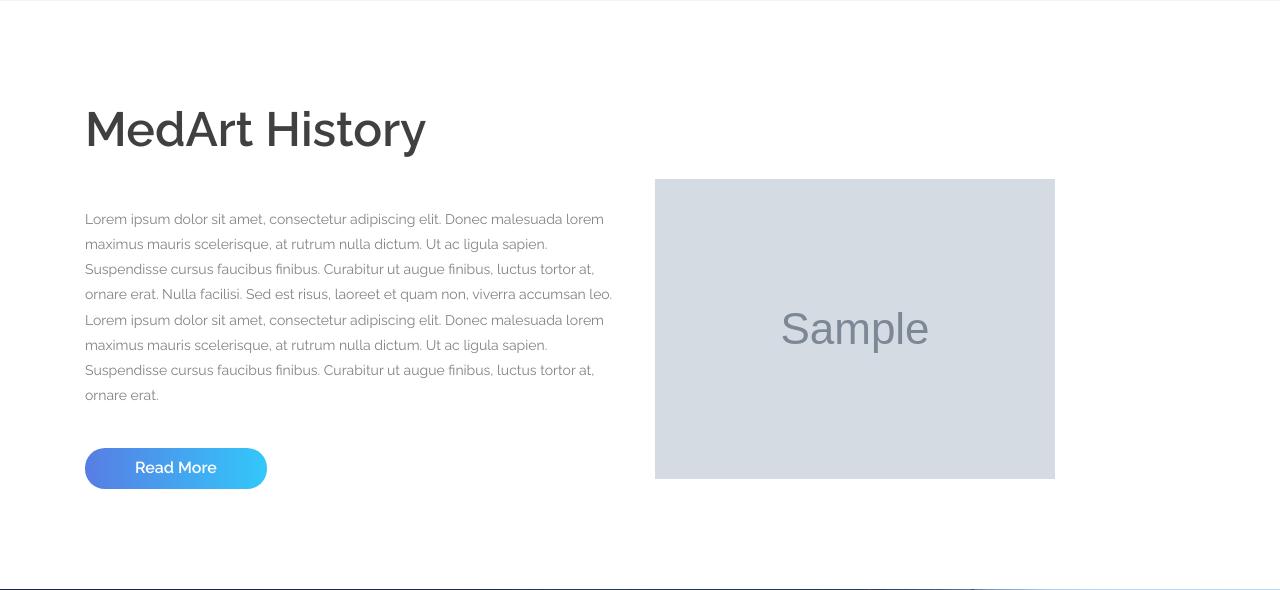
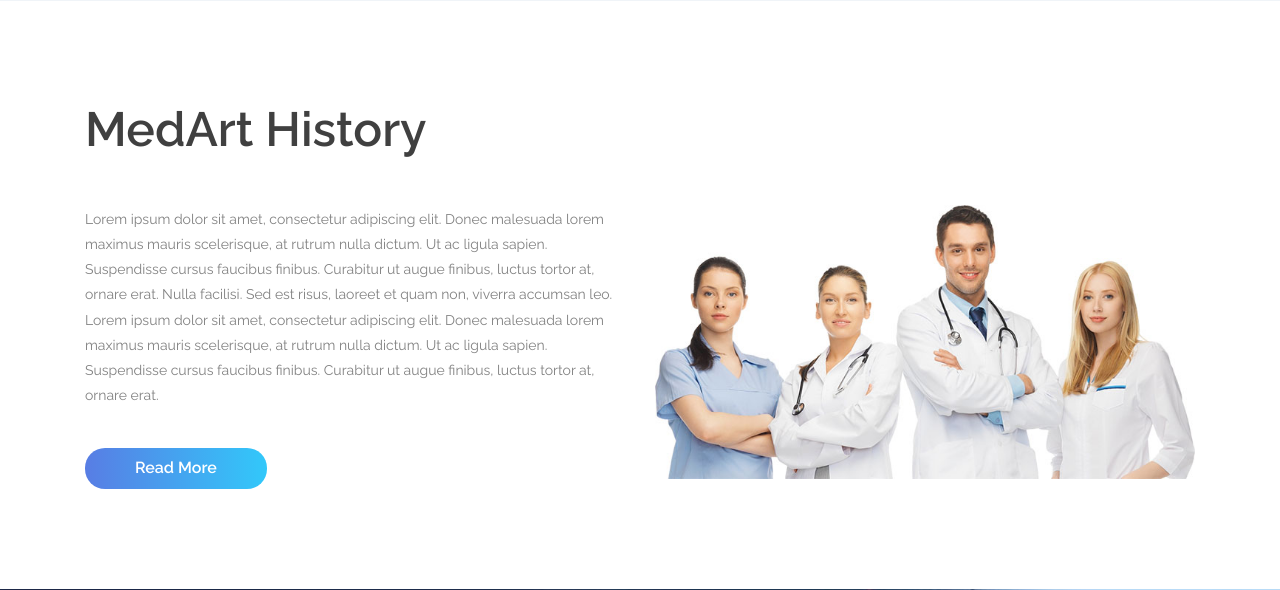
Before and after one commit to muqtasidjavaidkhokhar/MedicalArt, a Django app: page /about/ in a window 1280 px wide. Shown: the part 456-1046 px from the top of the page. Run offline with Django 3.2, Linux system fonts and the light colour scheme; tables that the repository leaves empty hold one stand-in row (values such as "Sample post"); grey boxes marked "Sample" are stand-in pictures; some libraries are stand-ins or nearby versions.

Commit message:
Cypress errors removed

```diff
--- a/home/templates/home/about.html
+++ b/home/templates/home/about.html
@@ -94,7 +94,7 @@
                 </div>
 
                 <div class="col-12 col-lg-6 mt-5 mt-lg-0">
-                    <img class="responsive" src="{{ item.image.url }}" alt="">
+                    <img class="responsive" src="{% static '/images/about.jpg' %}" alt="">
                 </div>
                 {% endfor %}
             </div>
```
